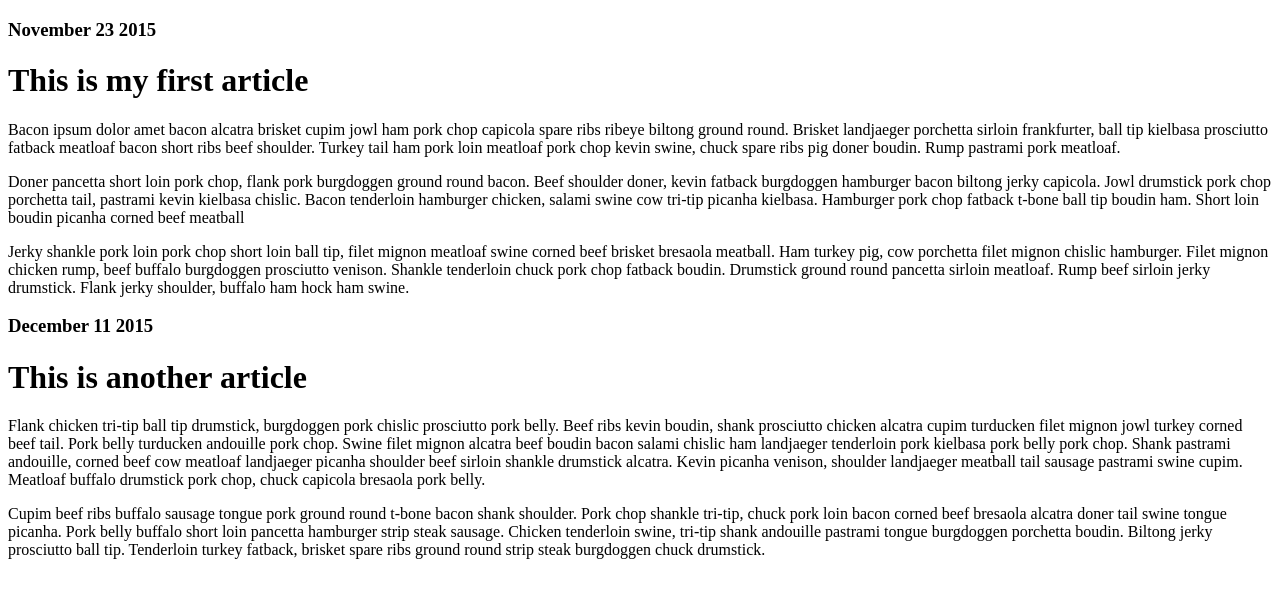
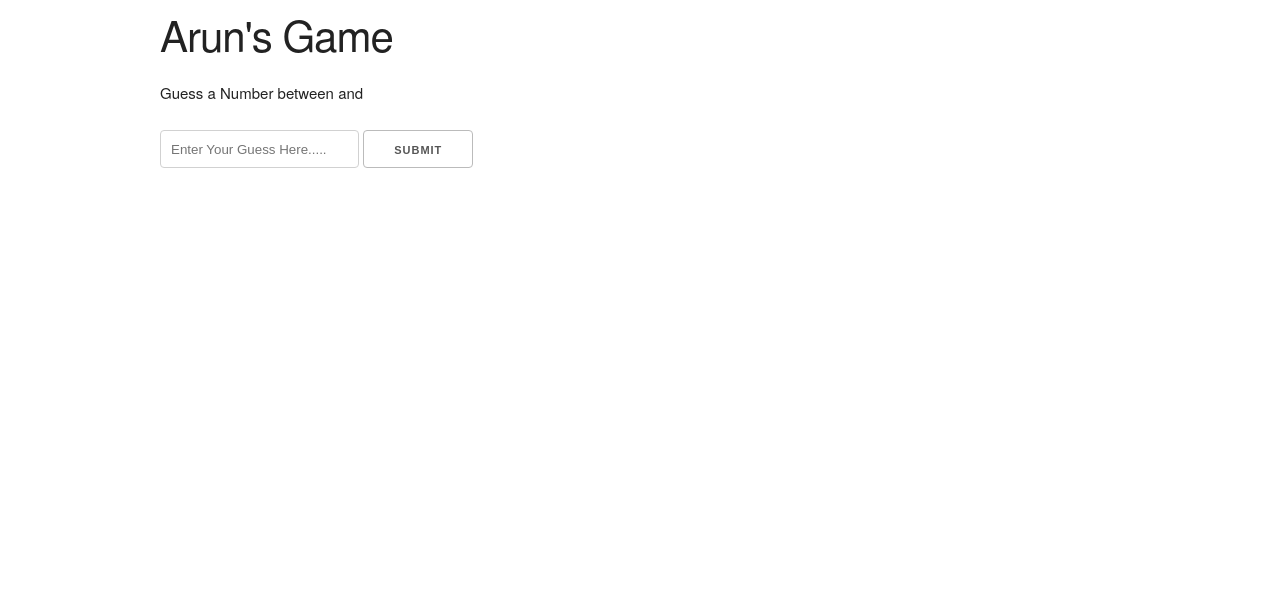
Before and after one commit to joeljoyjj12/web-dev, a plain HTML site: page index.html in a window 1280 px wide. Drawn offline with nearby package versions, Linux system fonts and the light colour scheme.

Commit message:
Update index.html

```diff
--- a/index.html
+++ b/index.html
@@ -1,22 +1,28 @@
 <!DOCTYPE html>
-<html>
-    <link rel="stylesheet" href="blog.css">
-    <head>
-        <title>
-            Blog
-        </title>
-    </head>
-    <body>
+<html lang="en">
+<head>
+    <meta charset="UTF-8">
+    <meta name="viewport" content="width=device-width, initial-scale=1.0">
+    <title>Number Guesser</title>
+    <link rel="stylesheet" href="https://cdnjs.cloudflare.com/ajax/libs/skeleton/2.0.4/skeleton.css" integrity="sha512-5fsy+3xG8N/1PV5MIJz9ZsWpkltijBI48gBzQ/Z2eVATePGHOkMIn+xTDHIfTZFVb9GMpflF2wOWItqxAP2oLQ==" crossorigin="anonymous" />
+</head>
+<body>
+    <div class="container">
+        <h2>Arun's Game</h2>
+        <div id="game">
+            <p>Guess a Number between
+                <span class="min-num"></span>
+                and
+                <span class="max-num"></span>
+            </p>
+            <input type="number" id="guess-input" placeholder="Enter Your Guess Here.....">
+            <input type="submit" value="submit" id="guess-btn">
 
-<h3>November 23 2015 </h3>
-<h1>This is my first article</h1>
-<div class="hell">Bacon ipsum dolor amet bacon alcatra brisket cupim jowl ham pork chop capicola spare ribs ribeye biltong ground round. Brisket landjaeger porchetta sirloin frankfurter, ball tip kielbasa prosciutto fatback meatloaf bacon short ribs beef shoulder. Turkey tail ham pork loin meatloaf pork chop kevin swine, chuck spare ribs pig doner boudin. Rump pastrami pork meatloaf.</div>
-<p>Doner pancetta short loin pork chop, flank pork burgdoggen ground round bacon. Beef shoulder doner, kevin fatback burgdoggen hamburger bacon biltong jerky capicola. Jowl drumstick pork chop porchetta tail, pastrami kevin kielbasa chislic. Bacon tenderloin hamburger chicken, salami swine cow tri-tip picanha kielbasa. Hamburger pork chop fatback t-bone ball tip boudin ham. Short loin boudin picanha corned beef meatball</p>
-<p class="bbc">Jerky shankle pork loin pork chop short loin ball tip, filet mignon meatloaf swine corned beef brisket bresaola meatball. Ham turkey pig, cow porchetta filet mignon chislic hamburger. Filet mignon chicken rump, beef buffalo burgdoggen prosciutto venison. Shankle tenderloin chuck pork chop fatback boudin. Drumstick ground round pancetta sirloin meatloaf. Rump beef sirloin jerky drumstick. Flank jerky shoulder, buffalo ham hock ham swine.</p>
-<h3 >December 11 2015</h3>
-<h1>This is another article</h1>
-<p class="hell">Flank chicken tri-tip ball tip drumstick, burgdoggen pork chislic prosciutto pork belly. Beef ribs kevin boudin, shank prosciutto chicken alcatra cupim turducken filet mignon jowl turkey corned beef tail. Pork belly turducken andouille pork chop. Swine filet mignon alcatra beef boudin bacon salami chislic ham landjaeger tenderloin pork kielbasa pork belly pork chop. Shank pastrami andouille, corned beef cow meatloaf landjaeger picanha shoulder beef sirloin shankle drumstick alcatra. Kevin picanha venison, shoulder landjaeger meatball tail sausage pastrami swine cupim. Meatloaf buffalo drumstick pork chop, chuck capicola bresaola pork belly.</p>
-<p>Cupim beef ribs buffalo sausage tongue pork ground round t-bone bacon shank shoulder. Pork chop shankle tri-tip, chuck pork loin bacon corned beef bresaola alcatra doner tail swine tongue picanha. Pork belly buffalo short loin pancetta hamburger strip steak sausage. Chicken tenderloin swine, tri-tip shank andouille pastrami tongue burgdoggen porchetta boudin. Biltong jerky prosciutto ball tip. Tenderloin turkey fatback, brisket spare ribs ground round strip steak burgdoggen chuck drumstick.</p>
+            <p class="message"></p>
 
+        </div>
+    </div>
+
+    <script src="guess.js"></script>
 </body>
 </html>
```
